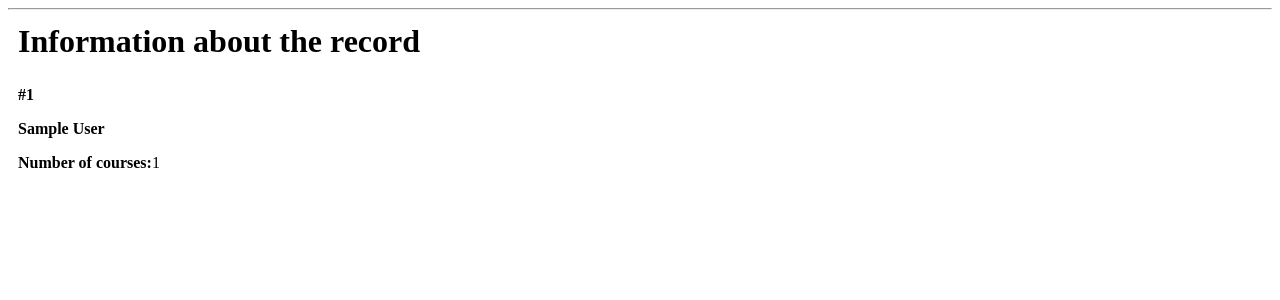
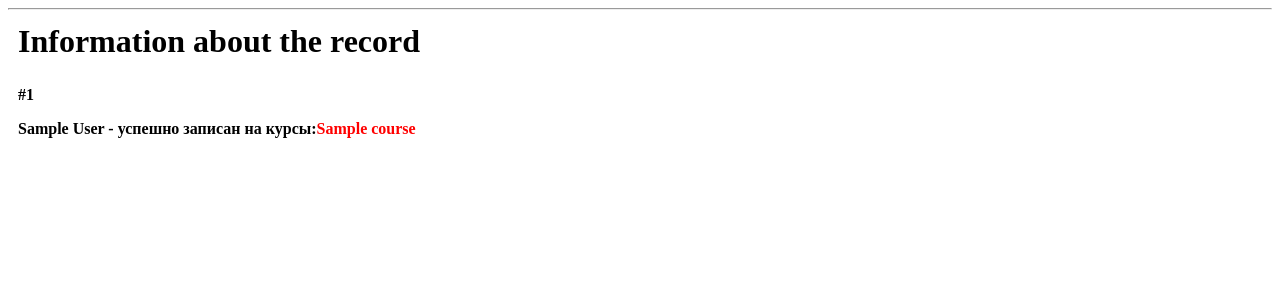
Before and after one commit to olegnechaev1/github, a Flask app: page /inform/ in a window 1280 px wide. Shown: the part 63-363 px from the top of the page. Run offline with Flask 2, Linux system fonts and the light colour scheme; tables that the repository leaves empty hold one stand-in row (values such as "Sample post").

Commit message:
fixed task16

```diff
--- a/task16/templates/base.html
+++ b/task16/templates/base.html
@@ -36,6 +36,7 @@
             margin-left: 50px;
             text-decoration: none;
         }
+
     </style>
 </head>
 <body>
--- a/task16/templates/inform.html
+++ b/task16/templates/inform.html
@@ -4,13 +4,15 @@
     <h1 class="title">{% block title %} Information about the record {% endblock %}</h1>
     <div class="content">
         {% for student in students %}
-            <div class="student">
-                <p><b>#{{ student.id }}</b></p>
-                <b>
-                    <p class="name">{{ student.firstname }} {{ student.lastname }}</p>
-                </b>
-                <p><b>Number of courses:</b>{{ student.students_id }}</p>
-
+            <div class=".Courses">
+            <p><b>#{{ student.id }}</b></p>
+            <b>
+            <p class="name">{{ student.firstname }} {{ student.lastname }}
+                {% for course in courses %}
+                    {% if student.courses_id == course.id %}
+                    - успешно записан на курсы:<span style="color:#FF0000">{{ course.courses_name }}</span></p>
+                    {% endif %}
+                {% endfor %}
                 </div>
             </div>
         {% endfor %}
--- a/task16/tms.py
+++ b/task16/tms.py
@@ -24,10 +24,10 @@ class Students(db.Model):
     id = db.Column(db.Integer, primary_key = True)
     firstname = db.Column(db.String(100))
     lastname = db.Column(db.String(100))
-    students_id = db.Column(db.Integer,db.ForeignKey(Courses.id))
+    courses_id = db.Column(db.Integer,db.ForeignKey(Courses.id))
 
     def __repr__(self):
-        return f'<{self.id},{self.firstname},{self.lastname},{self.students_id}>'
+        return f'<{self.id},{self.firstname},{self.lastname},{self.courses_id}>'
 
 
 @app.route('/')
@@ -38,8 +38,9 @@ def index():
 
 @app.route('/inform/')
 def inform():
-    students = Students.query.join(Courses,Students.students_id==Courses.id).all()
-    return render_template('inform.html', students=students)
+    courses = Courses.query.all()
+    students = Students.query.all()
+    return render_template('inform.html', students=students,courses=courses)
 
 
 @app.route('/<int:id>/',methods=('GET', 'POST'))
@@ -51,7 +52,7 @@ def courses(id):
         lastname = request.form['lastname']
         student = Students(firstname=firstname,
                           lastname=lastname,
-                          students_id=courses_name)
+                          courses_id=courses_name)
         db.session.add(student)
         db.session.commit()
         return redirect(url_for('inform'))
```
